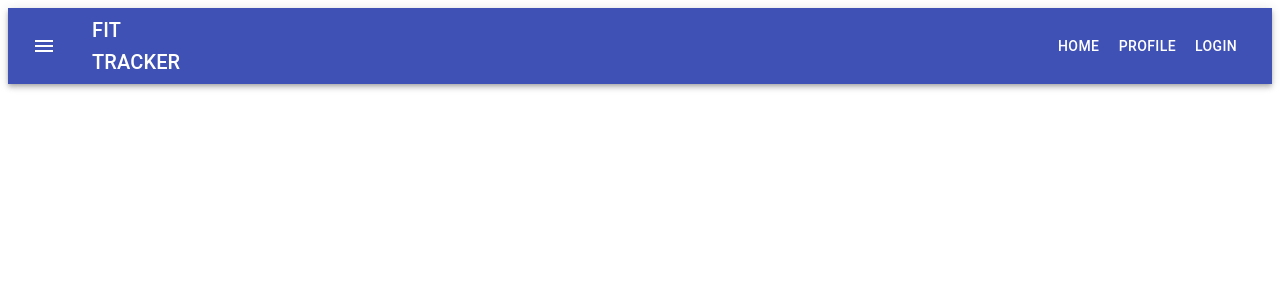
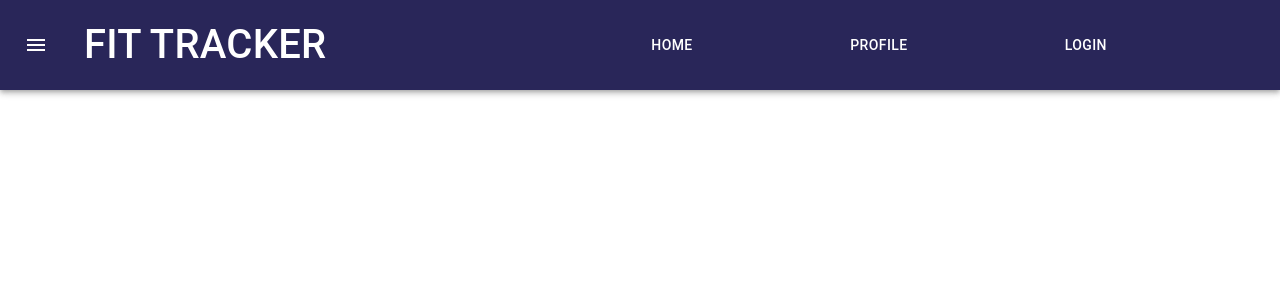
Before and after one commit to wyokyla23/Fit-Tracker, a React (Create React App) app: page / in a window 1280 px wide. Shown: the top 300 px of the page. Built offline with nearby package versions, Linux system fonts and the light colour scheme.

Commit message:
Created Header layout

```diff
--- a/src/components/Header/header.js
+++ b/src/components/Header/header.js
@@ -8,6 +8,7 @@ import Button from "@material-ui/core/Button";
 import IconButton from "@material-ui/core/IconButton";
 import MenuIcon from "@material-ui/icons/Menu";
 import Grid from "@material-ui/core/Grid";
+import { useTheme } from "@material-ui/core/styles";
 
 const useStyles = makeStyles((theme) => ({
   root: {
@@ -18,19 +19,44 @@ const useStyles = makeStyles((theme) => ({
   },
   title: {
     flexGrow: 1,
+    fontSize: "2.5rem",
+    fontFamily: "roboto",
+    [theme.breakpoints.down("md")]: {
+      fontSize: "1.5rem",
+    },
   },
   buttonContainer: {
     justifyContent: "flex-end",
+  },
+  appBar: {
+    backgroundColor: theme.palette.common.purple,
+  },
+  toolBar: {
+    minHeight: "90px",
+  },
+  gridItem: {
+    flexGrow: 2,
+  },
+  iconTitleContainer: {
+    justifyContent: "flex-start",
   },
 }));
 
 export default function Header() {
   const classes = useStyles();
+  const theme = useTheme();
 
   return (
     <div className={classes.root}>
-      <AppBar position="static">
-        <Toolbar>
+      <AppBar
+        position="static"
+        className={classes.appBar}
+      >
+        <Toolbar className={classes.toolBar}>
+          <Grid
+            container
+            className={classes.iconTitleContainer}
+          >
             <IconButton
               edge="start"
               className={classes.menuButton}
@@ -52,9 +78,14 @@ export default function Header() {
                 Fit Tracker
               </Typography>
             </Button>
+          </Grid>
           <Grid
             container
             className={classes.buttonContainer}
+          >
+            <Grid
+              item
+              className={classes.gridItem}
             >
               <Button
                 component={Link}
@@ -63,6 +94,11 @@ export default function Header() {
               >
                 Home
               </Button>
+            </Grid>
+            <Grid
+              item
+              className={classes.gridItem}
+            >
               <Button
                 component={Link}
                 to="./profile-page"
@@ -70,6 +106,11 @@ export default function Header() {
               >
                 Profile
               </Button>
+            </Grid>
+            <Grid
+              item
+              className={classes.gridItem}
+            >
               <Button
                 component={Link}
                 to="./login-page"
@@ -78,6 +119,7 @@ export default function Header() {
                 Login
               </Button>
             </Grid>
+          </Grid>
         </Toolbar>
       </AppBar>
     </div>
--- a/src/index.css
+++ b/src/index.css
@@ -1,2 +1,3 @@
 body {
+  margin: 0;
 }
```
Lines whose indentation alone changed are shown as unchanged.
